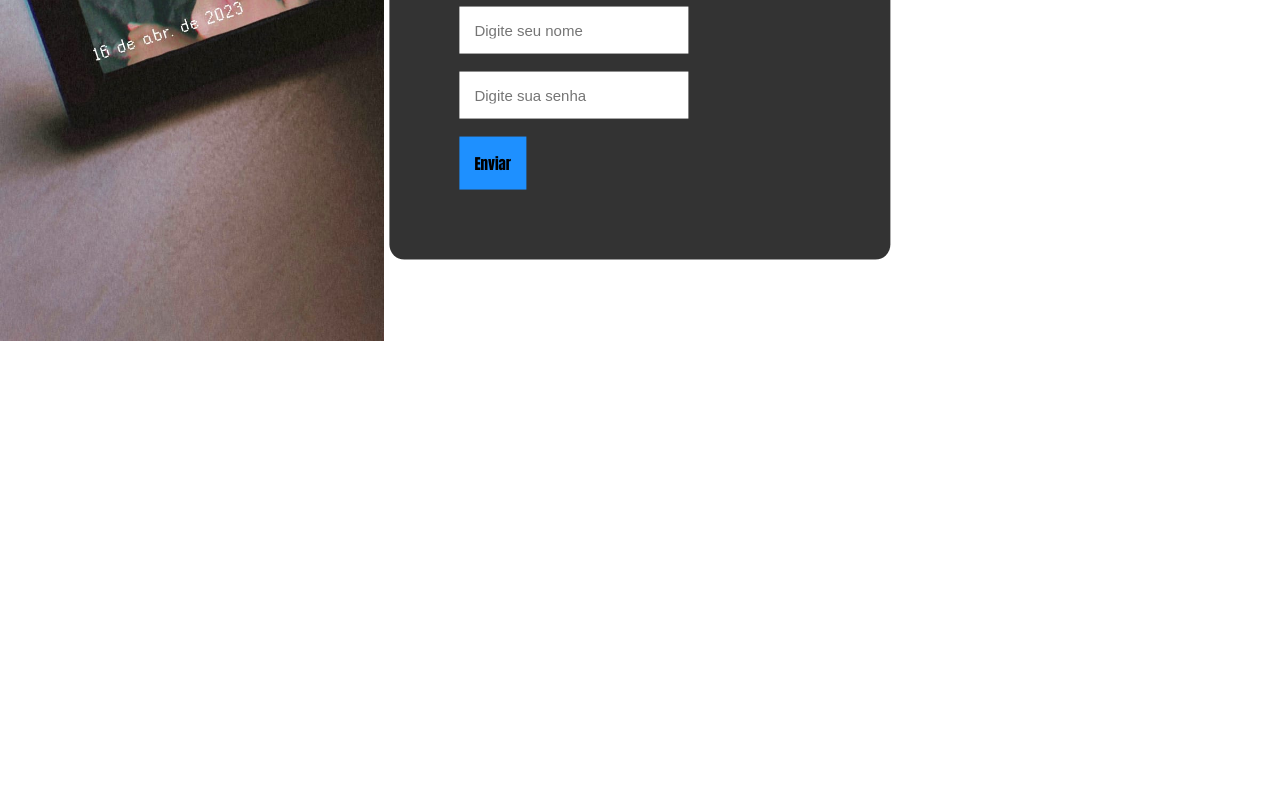
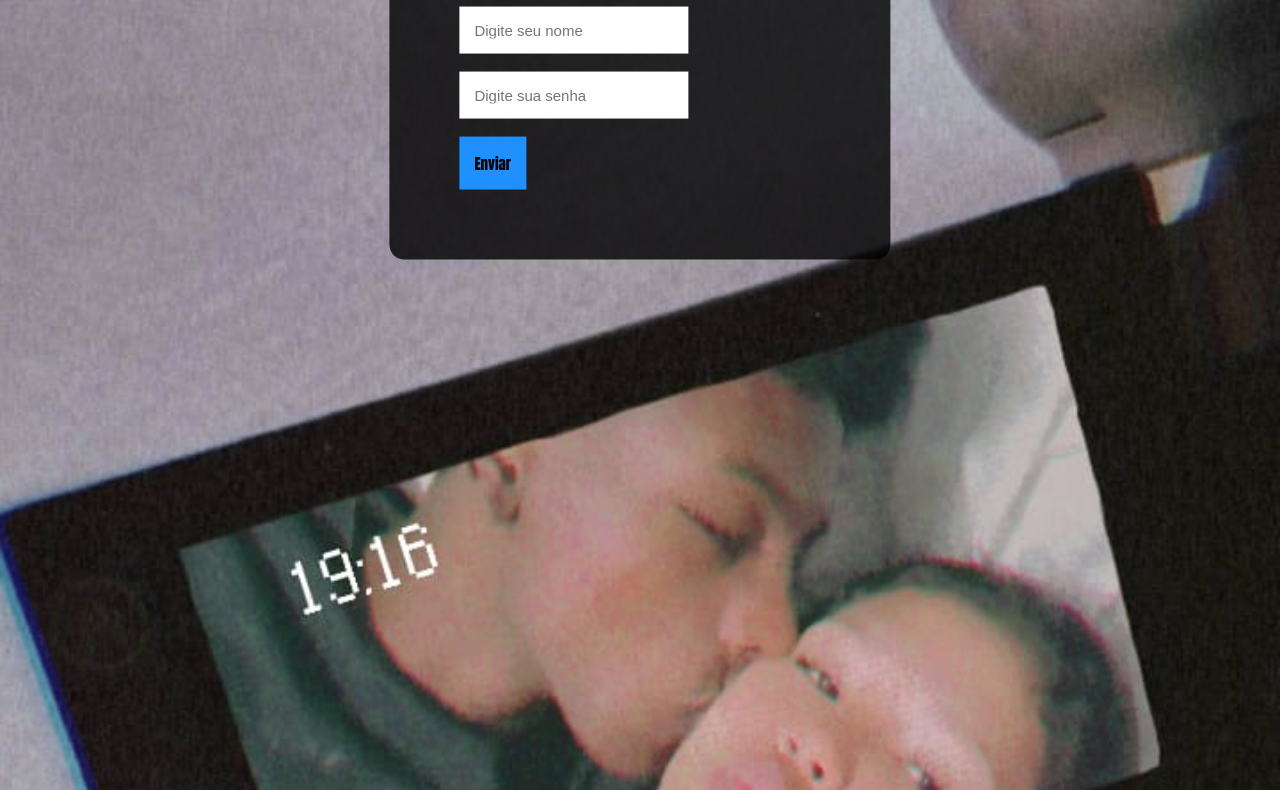
Before and after one commit to Lypee964/Sitee, a plain HTML site: page index.html in a window 1280 px wide. Shown: the part 342-1132 px from the top of the page. Drawn offline with Linux system fonts and the light colour scheme.

Commit message:
Update index.html

```diff
--- a/index.html
+++ b/index.html
@@ -8,7 +8,7 @@
         body{ width: 100vw;
             height: 100vw;
             background-image: url(foto.jpg);
-            background-size: 30%;
+            background-size: 100%;
             background-repeat: no-repeat;
 
         }
```
